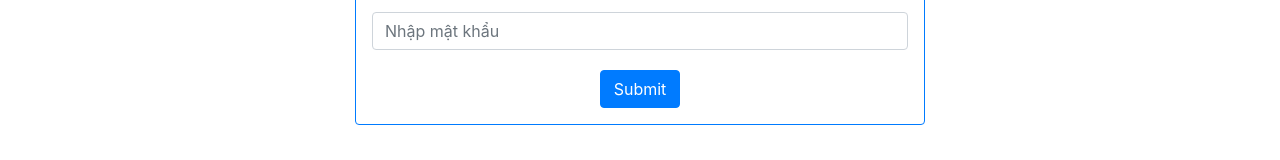
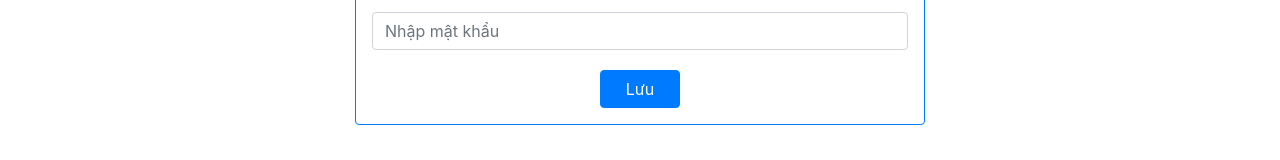
Before and after one commit to LeTram055/B2105564_Le_Thi_Ngoc_Tram_BTL_FRONTEND_ADMIN, a Vue app: page /login in a window 1280 px wide. Shown: the part 280-440 px from the top of the page. Built offline with nearby package versions, Linux system fonts and the light colour scheme.

Commit message:
cap nhat

```diff
--- a/src/components/Layouts/Btn.vue
+++ b/src/components/Layouts/Btn.vue
@@ -7,7 +7,7 @@ export default {
     props: {
         nameBtn: {
             type: String,
-            default: 'Submit'
+            default: 'Lưu'
         },
         styleBtn: {
             type: String,
```
